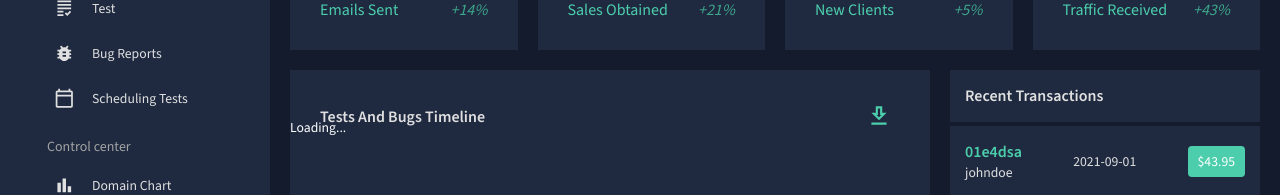
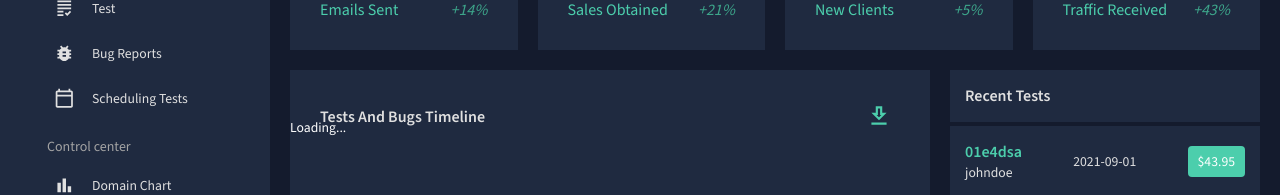
Before and after one commit to Avikai-Soria/Bdicomat, a React (Vite) app in the folder QA_Dashboard/: page / in a window 1280 px wide. Shown: the part 273-468 px from the top of the page. Built offline with nearby package versions, Linux system fonts and the light colour scheme; no server answers; sample sign-in values are in the browser's storage.

Commit message:
Changed Recent Tests into a reusable component

```diff
--- a/QA_Dashboard/src/components/main_page/layout/Dashboard.jsx
+++ b/QA_Dashboard/src/components/main_page/layout/Dashboard.jsx
@@ -12,6 +12,7 @@ import GeographyChart from "../../../reusable_component/GeographyChart";
 import BarChart from "../../../reusable_component/DomainChart.jsx";
 import StatBox from "../../../reusable_component/StatBox";
 import ProgressCircle from "../../../reusable_component/ProgressCircle";
+import RecentTests from "../../../reusable_component/RecentTests";
 import { useContext, useEffect, useState } from "react";
 import { UserInfoContext } from "../MainPageContainer";
 import apiFetch from "../../../hooks/api";
@@ -198,6 +199,7 @@ const Dashboard = () => {
           backgroundColor={colors.primary[400]}
           overflow="auto"
         >
+          <RecentTests tests={mockTransactions}></RecentTests>
           <Box
             display="flex"
             justifyContent="space-between"
--- /dev/null
+++ b/QA_Dashboard/src/reusable_component/RecentTests.jsx
@@ -0,0 +1,36 @@
+import React from "react";
+import { Box, Typography, useTheme } from "@mui/material";
+import { tokens } from "../hooks/theme";
+
+const RecentTests = ({ tests: tests }) => {
+  const theme = useTheme();
+  const colors = tokens(theme.palette.mode);
+
+  return (
+    <>
+      <Box display="flex" justifyContent="space-between" alignItems="center" borderBottom={`4px solid ${colors.primary[500]}`} colors={colors.grey[100]} p="15px">
+        <Typography color={colors.grey[100]} variant="h5" fontWeight="600">
+          Recent Tests
+        </Typography>
+      </Box>
+      {tests.map((test, i) => (
+        <Box key={`${test.txId}-${i}`} display="flex" justifyContent="space-between" alignItems="center" borderBottom={`4px solid ${colors.primary[500]}`} p="15px">
+          <Box>
+            <Typography color={colors.greenAccent[500]} variant="h5" fontWeight="600">
+              {test.txId}
+            </Typography>
+            <Typography color={colors.grey[100]}>
+              {test.user}
+            </Typography>
+          </Box>
+          <Box color={colors.grey[100]}>{test.date}</Box>
+          <Box backgroundColor={colors.greenAccent[500]} p="5px 10px" borderRadius="4px">
+            ${test.cost}
+          </Box>
+        </Box>
+      ))}
+    </>
+  );
+};
+
+export default RecentTests;
```
